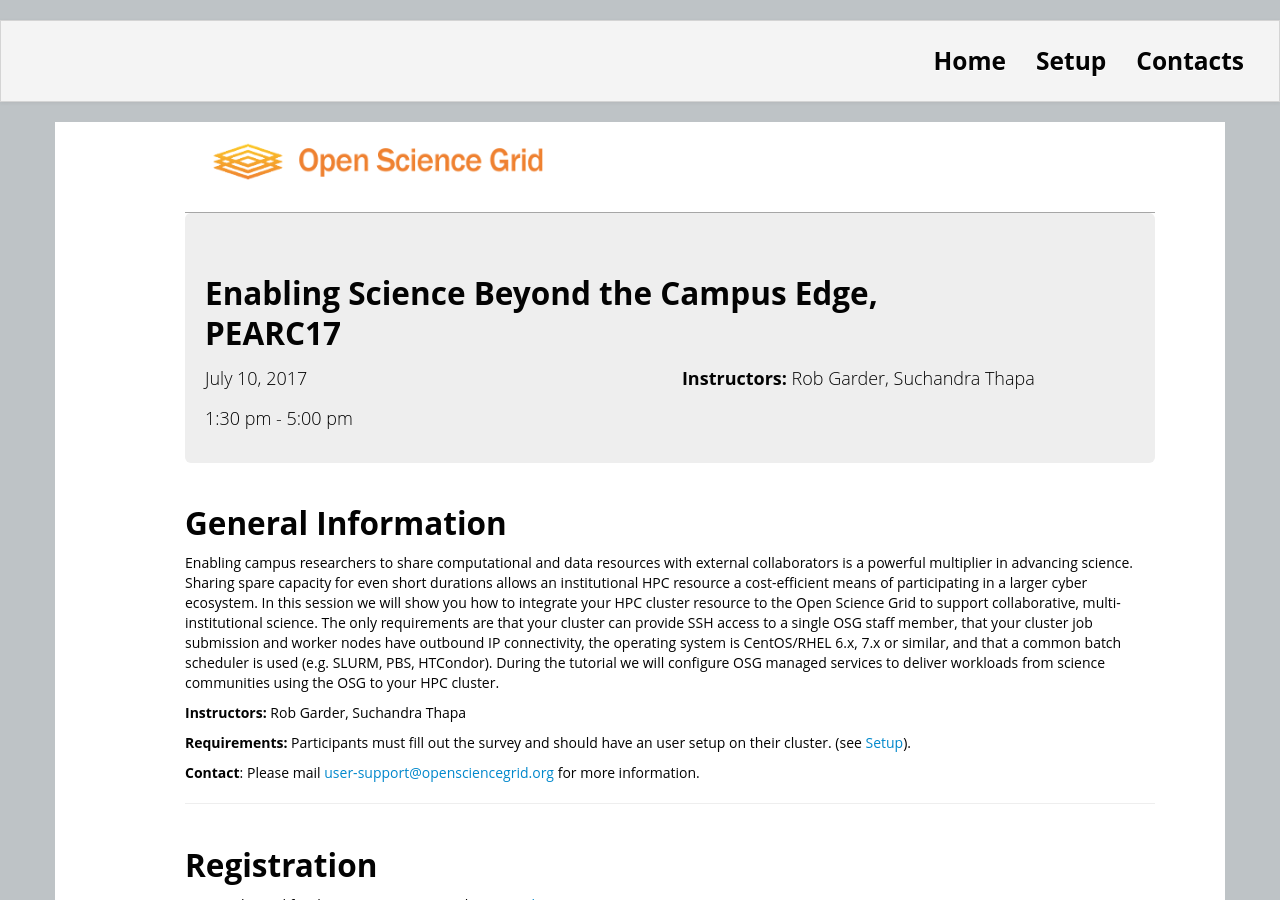
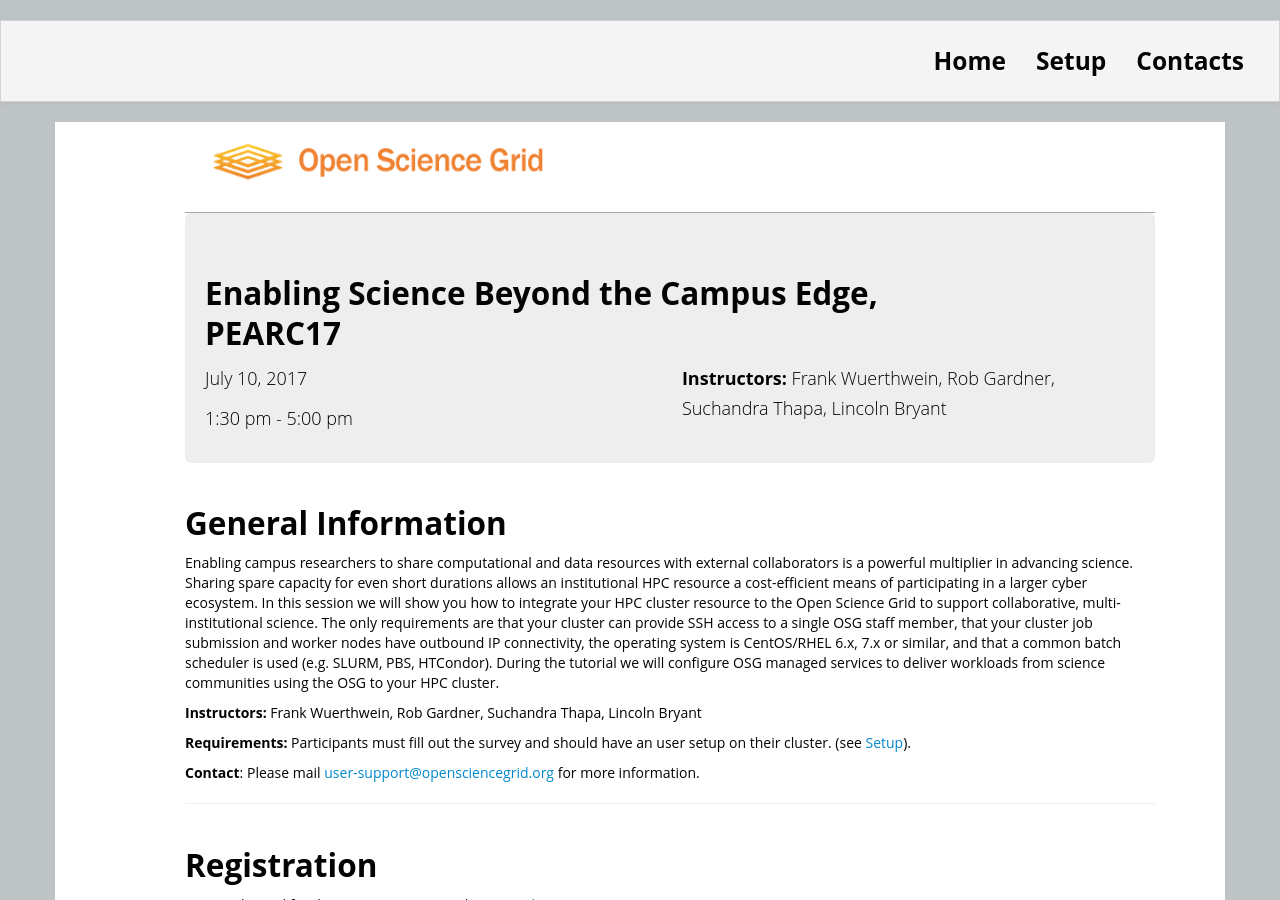
Before and after one commit to SWC-OSG-Workshop/OSG-HostedCE-RMACC17, a Jekyll site: the page built from index.html, in a window 1280 px wide and 900 px high. Built offline with Jekyll 4.4.1, drawn with Linux system fonts in a browser that asks for light colours; nearby versions of some CDN libraries; library files that are not in the unit come from our copies.

Commit message:
Update names

```diff
--- a/index.html
+++ b/index.html
@@ -10,7 +10,7 @@
 enddate: July-10-2017
 latlng: 29.951004, -90.076974
 registration: https://www.pearc.org/schedule
-instructor: ["Rob Garder, Suchandra Thapa"]
+instructor: ["Frank Wuerthwein, Rob Gardner, Suchandra Thapa, Lincoln Bryant"]
 helper: ["To be described"]
 
 contact: user-support@opensciencegrid.org
```
